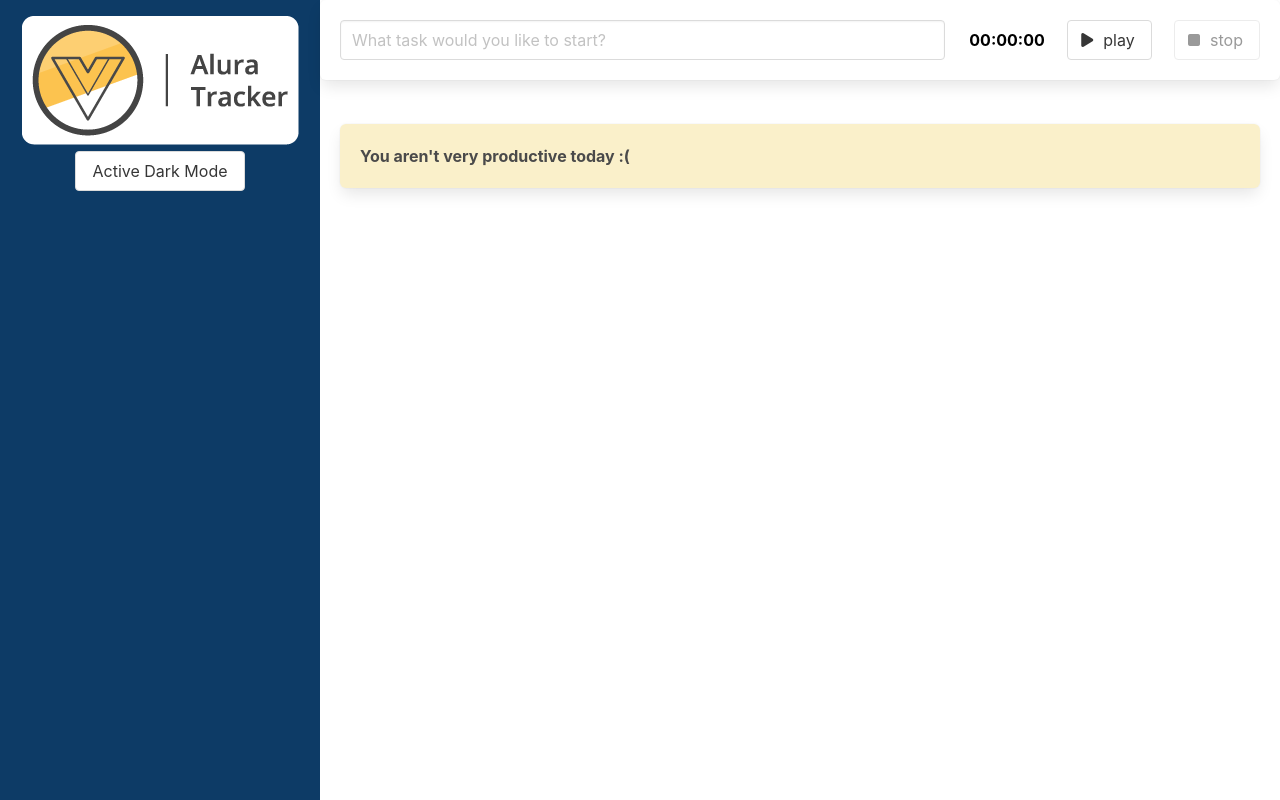
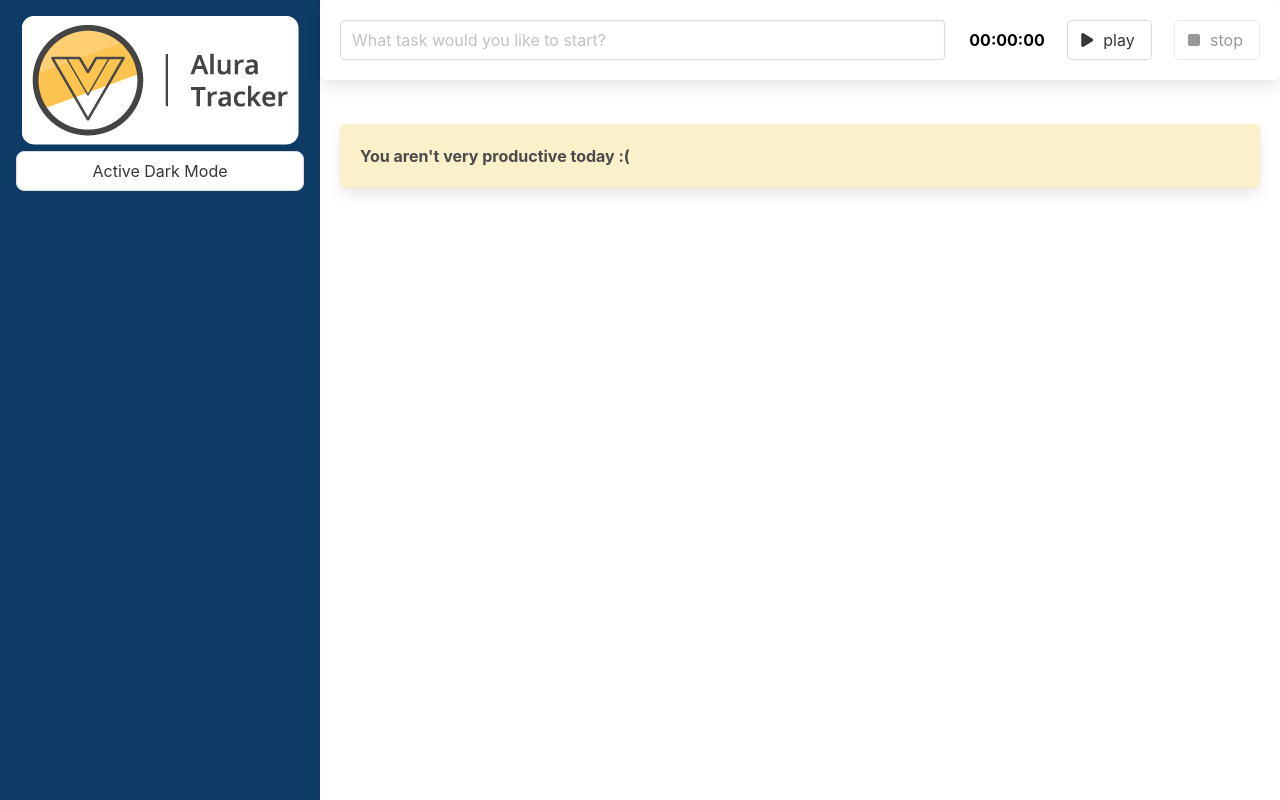
Before and after one commit to LeonardoAmador/alura-tracker, a Vue app: page / in a window 1280 px wide. Built offline with nearby package versions, Linux system fonts and the light colour scheme.

Commit message:
Button changed.

```diff
--- a/src/components/SideBar.vue
+++ b/src/components/SideBar.vue
@@ -49,11 +49,21 @@ header {
     text-align: center;
 }
 
+.button {
+    width: 100%;
+    border-radius: 8px;
+}
+
 @media only screen and (max-width: 768px) {
     header {
         padding: 2.5rem;
         height: auto;
     }
+
+    .button {
+        width: 54.5%;
+        border-radius: 8px;
+    }
 }
 
 </style>
```
